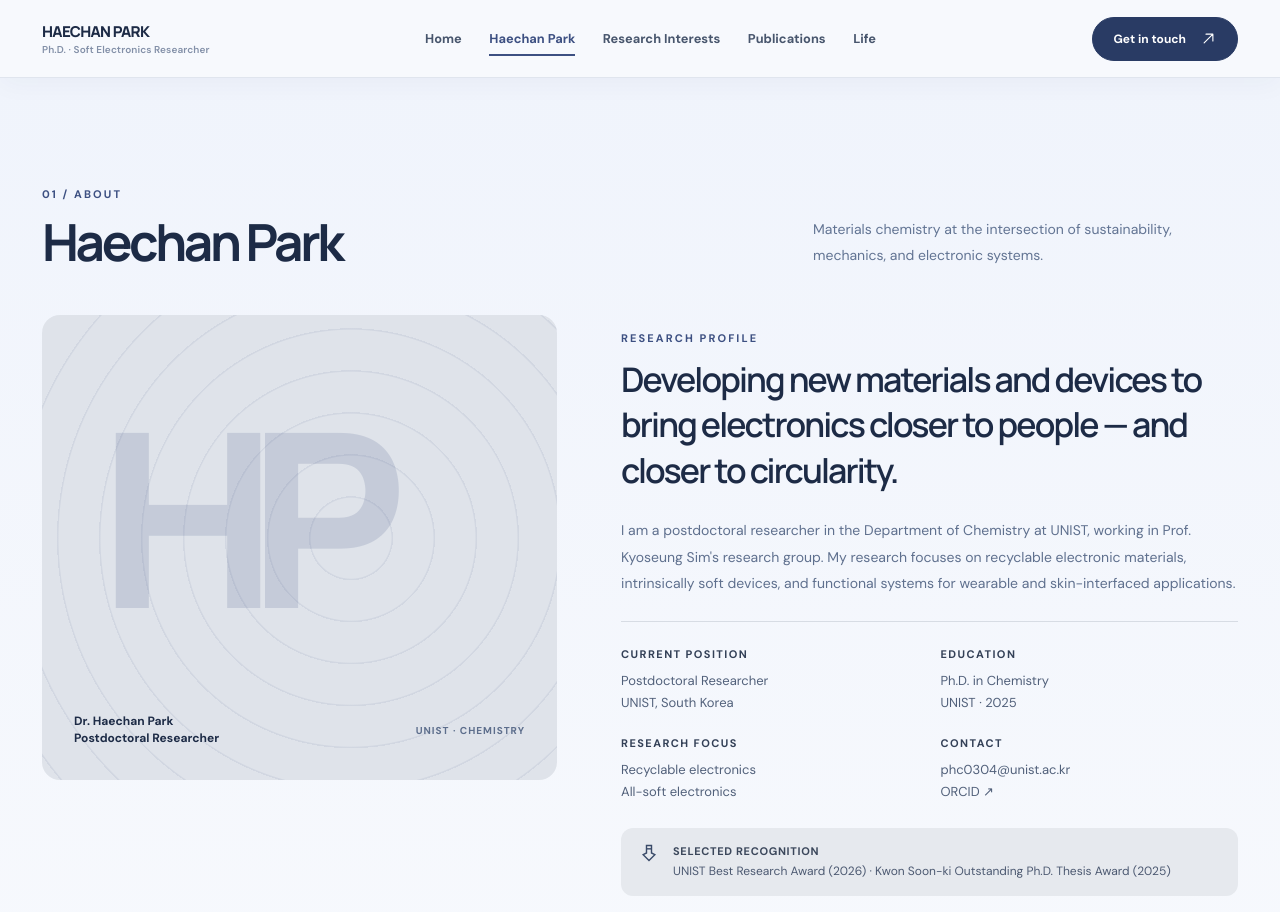
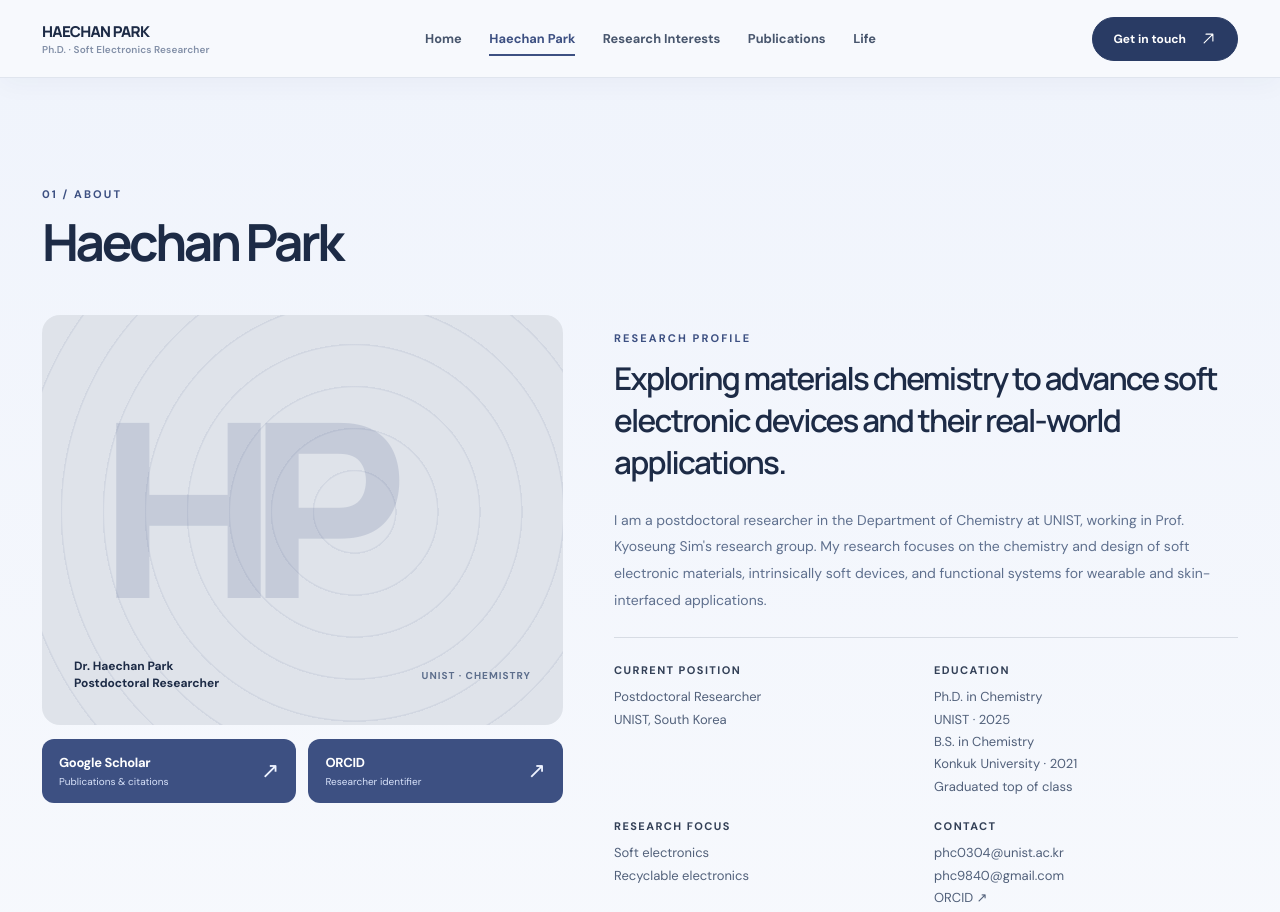
Before and after one commit to HaechanPark-SIM/haechanpark.github.io, a plain HTML site: page haechan-park.html in a window 1280 px wide. Shown: the top 912 px of the page. Drawn offline with Linux system fonts and the light colour scheme.

Commit message:
Add files via upload

```diff
--- a/haechan-park.html
+++ b/haechan-park.html
@@ -1,4 +1,5 @@
 <!DOCTYPE html>
+
 <html lang="en"><head>
 <meta charset="utf-8"/>
 <meta content="width=device-width, initial-scale=1" name="viewport"/>
@@ -9,7 +10,6 @@
 <link href="https://fonts.googleapis.com" rel="preconnect"/>
 <link crossorigin="" href="https://fonts.gstatic.com" rel="preconnect"/>
 <link href="https://fonts.googleapis.com/css2?family=DM+Sans:wght@400;450;500;550;600;650;700;750&amp;family=Manrope:wght@400;500;600;700;800&amp;display=swap" rel="stylesheet"/>
-
 <style>
 
     :root{--ink:#1d2b46;--ink2:#53617c;--muted:#8490a6;--green:#3d5082;--green2:#293b64;--lime:#dae4fa;--cream:#f7f9fd;--white:#fff;--line:#dce4f1;--soft:#eaf0f9;--max:1260px;--ease:cubic-bezier(.2,.75,.2,1)}
@@ -76,6 +76,25 @@ a:focus-visible,button:focus-visible{outline:3px solid #8aabef;outline-offset:3p
 @media(max-width:760px){.home-page main{min-height:unset;display:block}.home-page .hero{padding:60px 0 86px}.home-page .hero-grid{grid-template-columns:1fr}.page-main{min-height:unset}.page-main .section{padding-top:74px;padding-bottom:86px}.page-main .portrait-panel{min-height:300px}.page-main .research-img{aspect-ratio:auto}.page-main .gallery-image{aspect-ratio:1.04}}
 @media(max-width:490px){.home-page .hero{padding-top:44px}.home-page .hero-grid{gap:34px}.page-main .section-header h2{font-size:37px}.page-main .research-img{aspect-ratio:1.65}.page-main .gallery-image{aspect-ratio:1.04}}
 
+
+/* Profile refinements, Nov 2026 */
+.page-main .section-header{justify-content:flex-start}
+.page-main .section-header p{display:none}
+.page-main .about-grid{grid-template-columns:.91fr 1.09fr;gap:clamp(30px,4vw,64px)}
+.about-visual-column{min-width:0}
+.about-visual-column .portrait-panel{min-height:410px}
+.profile-links{display:grid;grid-template-columns:repeat(2,minmax(0,1fr));gap:12px;margin-top:14px}
+.profile-link{display:flex;justify-content:space-between;align-items:center;gap:8px;min-width:0;background:#3d5082;color:#fff;padding:15px 17px;border-radius:12px;transition:background .2s,transform .2s}
+.profile-link:hover{background:#293b64;transform:translateY(-2px)}
+.profile-link-text{min-width:0;display:flex;flex-direction:column;gap:4px}
+.profile-link strong{font-size:13px;font-weight:800;letter-spacing:-.025em}
+.profile-link small{font-size:10px;color:#d9e3fb;line-height:1.35}
+.profile-link-arrow{font-size:22px;line-height:1;color:#eef3ff}
+.about-copy h3{font-size:clamp(25px,2.45vw,34px)}
+.facts-grid{gap:22px 16px}
+.fact span{overflow-wrap:anywhere}
+@media(max-width:760px){.page-main .about-grid{grid-template-columns:1fr}.about-visual-column .portrait-panel{min-height:310px}}
+@media(max-width:400px){.profile-links{gap:9px}.profile-link{padding:13px 10px}.profile-link small{font-size:9px}}
 </style></head><body class="inner-page"><svg aria-hidden="true" class="screen-reader" xmlns="http://www.w3.org/2000/svg"><symbol id="i-arrow" viewbox="0 0 24 24"><path d="M5 12h14m-6-6 6 6-6 6" fill="none" stroke="currentColor" stroke-linecap="round" stroke-linejoin="round" stroke-width="1.8"></path></symbol><symbol id="i-diag" viewbox="0 0 24 24"><path d="M5 19 19 5M8 5h11v11" fill="none" stroke="currentColor" stroke-linecap="round" stroke-linejoin="round" stroke-width="1.8"></path></symbol><symbol id="i-left" viewbox="0 0 24 24"><path d="M15 5 8 12l7 7" fill="none" stroke="currentColor" stroke-linecap="round" stroke-linejoin="round" stroke-width="1.7"></path></symbol><symbol id="i-right" viewbox="0 0 24 24"><path d="m9 5 7 7-7 7" fill="none" stroke="currentColor" stroke-linecap="round" stroke-linejoin="round" stroke-width="1.7"></path></symbol><symbol id="i-expand" viewbox="0 0 24 24"><path d="M8 4H4v4M16 4h4v4M4 16v4h4m12-4v4h-4" fill="none" stroke="currentColor" stroke-linejoin="round" stroke-width="1.8"></path></symbol><symbol id="i-close" viewbox="0 0 24 24"><path d="m5 5 14 14M19 5 5 19" stroke="currentColor" stroke-linecap="round" stroke-width="1.8"></path></symbol></svg><header class="site-header">
 <div class="container header-inner">
 <a aria-label="Haechan Park homepage" class="brand" href="index.html"><span><span class="brand-text">HAECHAN PARK</span><span class="brand-small">Ph.D. · Soft Electronics Researcher</span></span></a>
@@ -86,13 +105,13 @@ a:focus-visible,button:focus-visible{outline:3px solid #8aabef;outline-offset:3p
 <nav aria-label="Mobile navigation" class="mobile-nav" hidden="" id="mobileNav"><a href="index.html">Home</a><a aria-current="page" href="haechan-park.html">Haechan Park</a><a href="research-interests.html">Research Interests</a><a href="publications.html">Publications</a><a href="life.html">Life</a><a href="mailto:phc0304@unist.ac.kr">Contact</a></nav>
 </header><main class="page-main" id="main-content"><section aria-labelledby="aboutTitle" class="section soft-section" id="about">
 <div class="container">
-<div class="section-header reveal"><div><div class="eyebrow">01 / About</div><h2 id="aboutTitle">Haechan Park</h2></div><p>Materials chemistry at the intersection of sustainability, mechanics, and electronic systems.</p></div>
+<div class="section-header reveal"><div><div class="eyebrow">01 / About</div><h2 id="aboutTitle">Haechan Park</h2></div></div>
 <div class="about-grid">
-<div aria-label="Monogram placeholder for personal portrait" class="portrait-panel reveal"><div class="portrait-lines"></div><div class="portrait-caption"><span>Dr. Haechan Park<br/>Postdoctoral Researcher</span><small>UNIST · Chemistry</small></div></div>
-<div class="about-copy reveal"><div class="eyebrow">Research profile</div><h3>Developing new materials and devices to bring electronics closer to people — and closer to circularity.</h3><p>I am a postdoctoral researcher in the Department of Chemistry at UNIST, working in Prof. Kyoseung Sim's research group. My research focuses on recyclable electronic materials, intrinsically soft devices, and functional systems for wearable and skin-interfaced applications.</p><div class="facts-grid"><div class="fact"><b>Current position</b><span>Postdoctoral Researcher<br/>UNIST, South Korea</span></div><div class="fact"><b>Education</b><span>Ph.D. in Chemistry<br/>UNIST · 2025</span></div><div class="fact"><b>Research focus</b><span>Recyclable electronics<br/>All-soft electronics</span></div><div class="fact"><b>Contact</b><span><a href="mailto:phc0304@unist.ac.kr">phc0304@unist.ac.kr</a><br/><a href="https://orcid.org/0000-0003-1129-7383" rel="noopener noreferrer" target="_blank">ORCID ↗</a></span></div></div><div class="award-ribbon"><svg fill="none" height="20" stroke="currentColor" stroke-width="1.7" viewbox="0 0 24 24" width="20"><path d="M9 3h6v9l4 2-7 7-7-7 4-2V3Z"></path><path d="M9 7h6"></path></svg><span><strong>Selected recognition</strong>UNIST Best Research Award (2026) · Kwon Soon-ki Outstanding Ph.D. Thesis Award (2025)</span></div></div>
+<div class="about-visual-column"><div aria-label="Monogram placeholder for personal portrait" class="portrait-panel reveal"><div class="portrait-lines"></div><div class="portrait-caption"><span>Dr. Haechan Park<br/>Postdoctoral Researcher</span><small>UNIST · Chemistry</small></div></div><div aria-label="Researcher profiles" class="profile-links"><a class="profile-link" href="https://scholar.google.com/citations?user=w9Lw_o8AAAAJ&amp;hl=ko" rel="noopener noreferrer" target="_blank"><span class="profile-link-text"><strong>Google Scholar</strong><small>Publications &amp; citations</small></span><span aria-hidden="true" class="profile-link-arrow">↗</span></a><a class="profile-link" href="https://orcid.org/0000-0003-1129-7383" rel="noopener noreferrer" target="_blank"><span class="profile-link-text"><strong>ORCID</strong><small>Researcher identifier</small></span><span aria-hidden="true" class="profile-link-arrow">↗</span></a></div></div>
+<div class="about-copy reveal"><div class="eyebrow">Research profile</div><h3>Exploring materials chemistry to advance soft electronic devices and their real-world applications.</h3><p>I am a postdoctoral researcher in the Department of Chemistry at UNIST, working in Prof. Kyoseung Sim's research group. My research focuses on the chemistry and design of soft electronic materials, intrinsically soft devices, and functional systems for wearable and skin-interfaced applications.</p><div class="facts-grid"><div class="fact"><b>Current position</b><span>Postdoctoral Researcher<br/>UNIST, South Korea</span></div><div class="fact"><b>Education</b><span>Ph.D. in Chemistry<br/>UNIST · 2025<br/>B.S. in Chemistry<br/>Konkuk University · 2021<br/>Graduated top of class</span></div><div class="fact"><b>Research focus</b><span>Soft electronics<br/>Recyclable electronics</span></div><div class="fact"><b>Contact</b><span><a href="mailto:phc0304@unist.ac.kr">phc0304@unist.ac.kr</a><br/><a href="mailto:phc9840@gmail.com">phc9840@gmail.com</a><br/><a href="https://orcid.org/0000-0003-1129-7383" rel="noopener noreferrer" target="_blank">ORCID ↗</a></span></div></div></div>
 </div>
 </div>
-</section><section class="contact-section" id="contact"><div class="container contact-grid"><div><div class="eyebrow">05 / Contact</div><h2>Curious about the future<br/>of soft electronics?</h2><p>Open to research conversations, interdisciplinary collaborations, and exchanging ideas on sustainable and wearable electronic systems.</p></div><a class="email-btn" href="mailto:phc0304@unist.ac.kr">Let's connect <svg><use href="#i-diag"></use></svg></a></div></section></main><footer><div class="container footer-inner"><span>© <span id="year">2026</span> Haechan Park · Department of Chemistry, UNIST</span><div class="footer-links"><a href="https://orcid.org/0000-0003-1129-7383" rel="noopener noreferrer" target="_blank">ORCID</a><a href="https://sites.google.com/view/sims-lab/home" rel="noopener noreferrer" target="_blank">SIMS Lab</a><a href="https://scholar.google.com/citations?user=w9Lw_o8AAAAJ&amp;hl=ko" target="_blank" rel="noopener noreferrer">Google Scholar</a></div></div></footer><script>
+</section></main><footer><div class="container footer-inner"><span>© <span id="year">2026</span> Haechan Park · Department of Chemistry, UNIST</span><div class="footer-links"><a href="https://orcid.org/0000-0003-1129-7383" rel="noopener noreferrer" target="_blank">ORCID</a><a href="https://sites.google.com/view/sims-lab/home" rel="noopener noreferrer" target="_blank">SIMS Lab</a><a href="https://scholar.google.com/citations?user=w9Lw_o8AAAAJ&amp;hl=ko" rel="noopener noreferrer" target="_blank">Google Scholar</a></div></div></footer><script>
 (()=>{'use strict';
 const $=(s,root=document)=>root.querySelector(s), $$=(s,root=document)=>Array.from(root.querySelectorAll(s));
 const year=$('#year');if(year)year.textContent=new Date().getFullYear();
```
